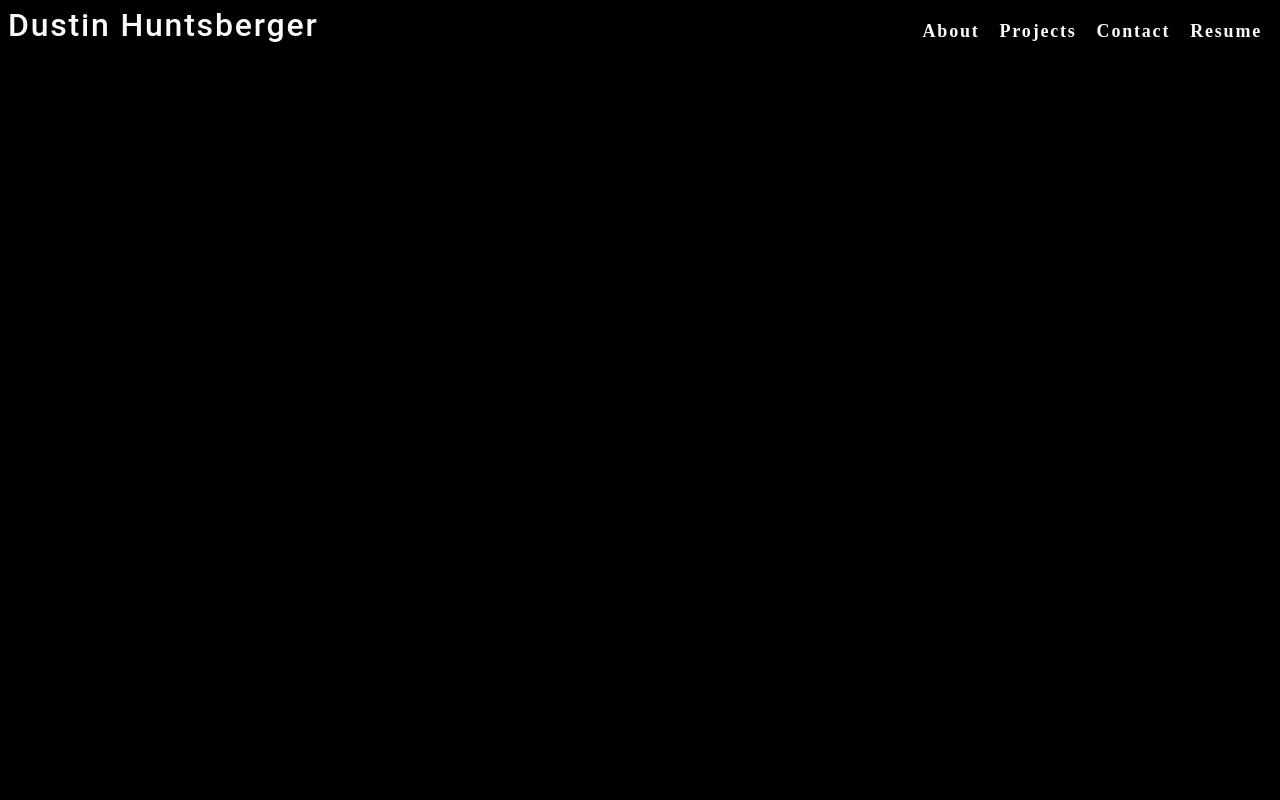
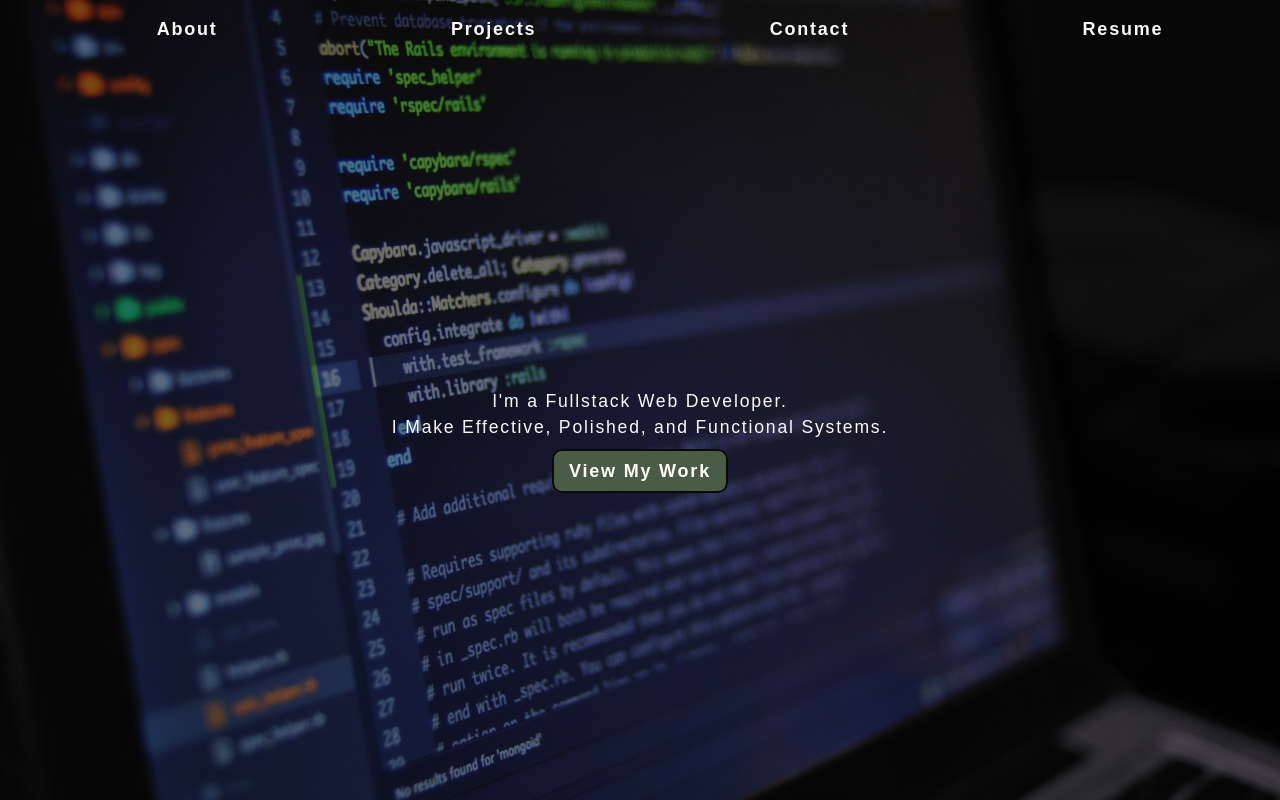
Before and after one commit to VerbalDye/verbaldye.github.io, a React (Create React App) app: page / in a window 1280 px wide. Built offline with nearby package versions, Linux system fonts and the light colour scheme.

Commit message:
added nav and hero image

```diff
--- a/src/App.js
+++ b/src/App.js
@@ -1,11 +1,14 @@
+import { useState } from 'react';
 import Nav from './components/Nav';
 
 function App() {
-  return (
-    <div>
-        <Nav />
-    </div>
-  );
+    const [heroOpen, setHeroOpen] = useState(true);
+
+    return (
+        <div>
+            <Nav heroOpen={heroOpen} setHeroOpen={setHeroOpen} />
+        </div>
+    );
 }
 
 export default App;
--- /dev/null
+++ b/src/components/Hero/index.js
@@ -0,0 +1,20 @@
+import coverImage from '../../assets/cover/cover_image.jpg'
+
+function Hero({ setHeroOpen }) {
+
+    return (
+        <div className='hero' style={{ backgroundImage: `linear-gradient( rgba(0, 0, 0, 0.5), rgba(0, 0, 0, 0.5) ), url(${coverImage})` }}>
+            <div className="hero-content">
+                <div>
+                    <p>I'm a Fullstack Web Developer. <br></br> I Make Effective, Polished, and Functional Systems.</p>
+                    <a href="#about-me" className="button" onClick={() => setHeroOpen(false)}>View My Work <i className="bi bi-arrow-down"></i></a>
+                </div>
+            </div>
+            {/* <div id="name-hero">
+                <h1>Dustin Huntsberger</h1>
+            </div> */}
+        </div>
+    )
+}
+
+export default Hero;
--- a/src/components/Nav/index.js
+++ b/src/components/Nav/index.js
@@ -1,12 +1,13 @@
-function Nav() {
+import coverImage from '../../assets/cover/cover_image.jpg'
+import Hero from '../Hero';
+
+function Nav({ heroOpen, setHeroOpen }) {
 
     return (
-        <header className="flex-row space-between px-1">
-            <h2>
-                Dustin Huntsberger
-            </h2>
+        <div className={heroOpen && 'hero-open'}>
+            <header style={{ backgroundImage: `linear-gradient( rgba(0, 0, 0, 0.5), rgba(0, 0, 0, 0.5) ), url(${coverImage})` }}>
                 <nav>
-                <ul className="flex-row">
+                    <ul className="flex-row space-around width-100 py-2 my-0">
                         <li className="mx-1">
                             <a href="#about-me">About</a>
                         </li>
@@ -23,6 +24,8 @@ function Nav() {
                     </ul>
                 </nav>
             </header>
+            {heroOpen && <Hero setHeroOpen={setHeroOpen} />}
+        </div>
     )
 };
 
--- a/src/index.css
+++ b/src/index.css
@@ -1,13 +1,15 @@
-
 main {
     margin: 0 auto;
     max-width: 90%;
     padding: 50px 30px;
 }
+
 :root {
-  --primary: #8c54ff;
-  --secondary: #F3A847;
-  --tertiary: #B12704;
+    --primary-color: #4b5c46;
+    --secondary-color: #5e503f;
+    --tertiary-color: #c6ac8f;
+    --quaternary-color: #0A0908;
+    --quinary-color: #fffff8;
     --light: #fafafa;
     --dark: #000000;
     --darker: #111111;
@@ -18,7 +20,7 @@ main {
 
 }
 
-@import url('https://fonts.googleapis.com/css2?family=Poiret+One&display=swap');
+@import url('https://fonts.googleapis.com/css2?family=Poiret+One&family=Raleway:wght@300;400;700&display=swap');
 
 * {
     box-sizing: border-box;
@@ -32,14 +34,12 @@ body {
 body {
     margin: 0;
     padding: 0;
-  font-weight: 600;
     line-height: 1.5;
     font-size: 18px;
     letter-spacing: .1em;
     background: var(--dark);
     color: var(--light);
-  font-family: 'Poiret One', cursive;
-
+    font-family: 'Raleway', sans-serif;
 }
 
 h1,
@@ -94,23 +94,47 @@ a:hover {
 }
 
 header {
-  background: var(--dark);
+    background-size: cover;
+    background-attachment: fixed;
+    background-position: 80%;
+    flex: 1;
 }
 
 header a {
     color: var(--light);
 }
 
-button {
-  font-size: 1rem;
-  text-decoration: none;
-  padding: 0.25rem 1rem;
-  border-radius: .5rem;
-  border: none;
-  outline: none;
-  cursor: pointer;
-  margin: 0 1px;
-  background-color: var(--secondary);
+.hero {
+    background-size: cover;
+    background-attachment: fixed;
+    background-position: 80%;
+    flex: 10;
+}
+
+.hero-content {
+    display: flex;
+    align-items: center;
+    justify-content: center;
+    height: 100%;
+}
+
+.hero-content div {
+    text-align: center;
+}
+
+.hero-open {
+    height: 100vh;
+    display: flex;
+    flex-direction: column;
+    align-items: stretch;
+}
+
+.button {
+    padding: 10px 15px;
+    border: 2px solid var(--quaternary-color);
+    border-radius: 10px;
+    background: var(--primary-color);
+    color: var(--quinary-color);
 }
 
 button:hover {
@@ -156,7 +180,7 @@ nav a:hover {
     text-decoration: none;
 }
 
-nav  li {
+nav li {
     cursor: pointer;
 }
 
@@ -183,6 +207,10 @@ textarea {
     justify-content: space-between;
 }
 
+.space-around {
+    justify-content: space-around;
+}
+
 .flex-end {
     justify-content: flex-end;
 }
@@ -195,6 +223,11 @@ textarea {
 .mx-2 {
     margin-right: var(--spacing-two);
     margin-left: var(--spacing-two);
+}
+
+.my-0 {
+    margin-top: 0;
+    margin-bottom: 0;
 }
 
 .my-1 {
@@ -230,6 +263,10 @@ textarea {
 .py-2 {
     padding-top: var(--spacing-two);
     padding-bottom: var(--spacing-two);
+}
+
+.width-100 {
+    width: 100%
 }
 
 .card {
@@ -270,18 +307,6 @@ textarea {
     margin-bottom: 25px;
 }
 
-button {
-	background: var(--primary);
-	border: 0;
-	border-radius: 5px;
-	color: #fff;
-	cursor: pointer;
-	font-size: 16px;
-	font-weight: 600;
-	margin-bottom: 30px;
-	padding: 10px 15px;
-}
-
 a {
     border-radius: 5px;
     color: var(--primary);
```
Also changed, not shown: src/assets/cover/cover_image.jpg (renamed from src/assets/cover/pexels-luis-gomes-546819.jpg), src/components/About/index.js (added). Lines whose indentation alone changed are shown as unchanged.
